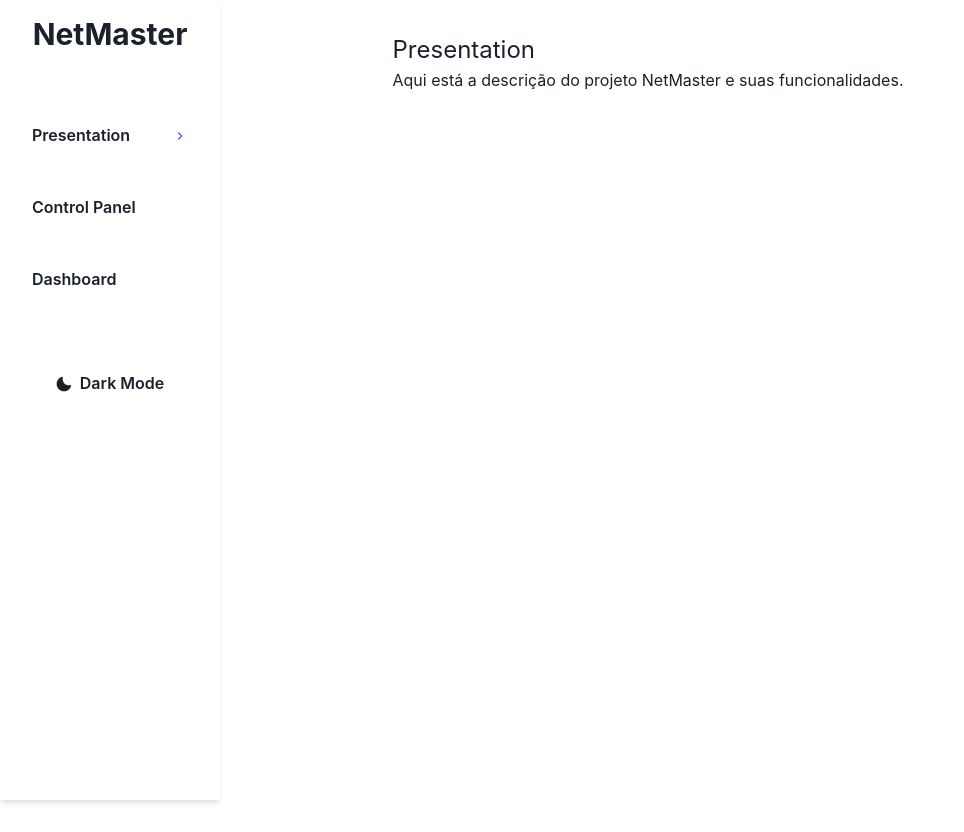
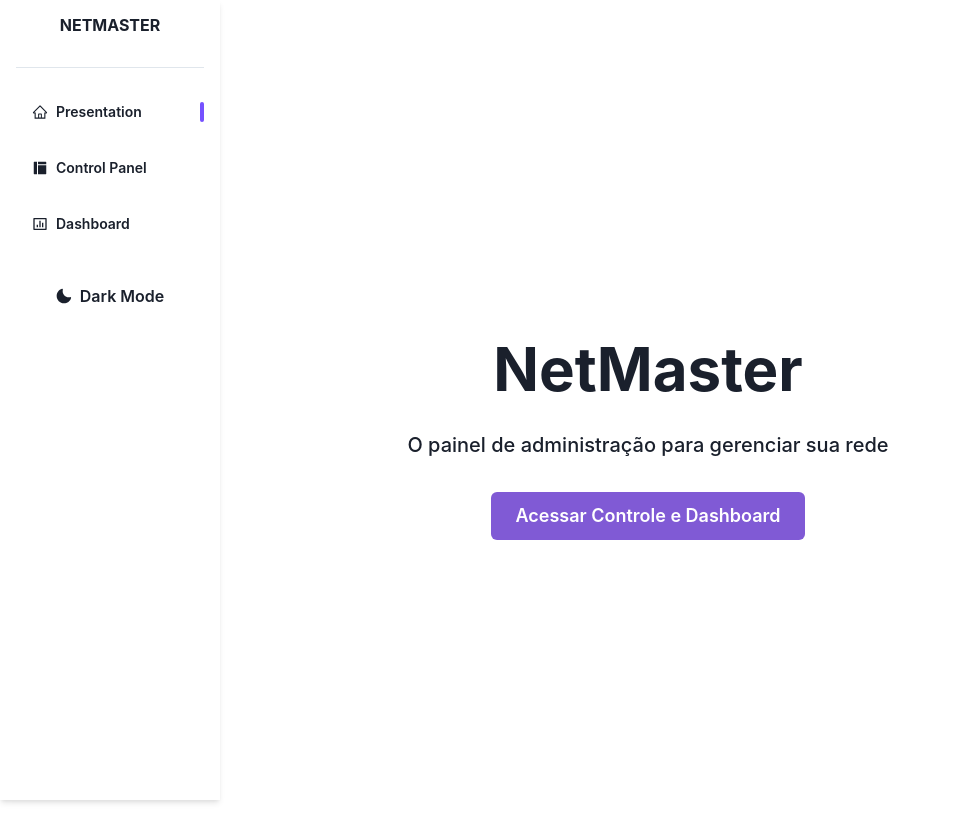
Before and after one commit to Higor-Matos/NetMasterFrontEnd, a React (Vite) app: page / in a window 1280 px wide. Shown: the whole page, without its empty margins (0-964 px from the left). Before the commit the page ends 800 px from the top, so only its background shows below. Built offline with nearby package versions, Linux system fonts and the light colour scheme; no server answers.

Commit message:
"código organizado"

```diff
--- a/package.json
+++ b/package.json
@@ -17,6 +17,7 @@
     "framer-motion": "^10.12.2",
     "react": "^18.2.0",
     "react-dom": "^18.2.0",
+    "react-icons": "^4.8.0",
     "websocket": "^1.0.34"
   },
   "devDependencies": {
--- a/src/App.tsx
+++ b/src/App.tsx
@@ -1,5 +1,11 @@
 import React, { useState, useEffect } from "react";
-import { Container, Box, Flex } from "@chakra-ui/react";
+import {
+  Container,
+  Box,
+  Flex,
+  useColorMode,
+  useColorModeValue,
+} from "@chakra-ui/react";
 import axios from "axios";
 import Sidebar from "./components/Sidebar";
 import Presentation from "./pages/Presentation";
@@ -10,6 +16,8 @@ const App = () => {
   const [ip, setIp] = useState("");
   const [computers, setComputers] = useState([]);
   const [currentPage, setCurrentPage] = useState("presentation");
+  const { colorMode } = useColorMode();
+  const sidebarBg = useColorModeValue("white", "#111C44");
 
   useEffect(() => {
     fetchComputers();
@@ -69,16 +77,24 @@ const App = () => {
     }
   };
 
+  const handlePageChange = (page) => setCurrentPage(page);
+
   return (
     <Container maxW="container.xl" centerContent>
       <Flex>
-      <Sidebar
+        <Sidebar
           currentPage={currentPage}
-          onPresentationClick={() => setCurrentPage("presentation")}
-          onControlPanelClick={() => setCurrentPage("control-panel")}
-          onDashboardClick={() => setCurrentPage("dashboard")}
+          onPresentationClick={() => handlePageChange("presentation")}
+          onControlPanelClick={() => handlePageChange("control-panel")}
+          onDashboardClick={() => handlePageChange("dashboard")}
         />
-        <Box mt="8" w="100%" minH="calc(100vh - 2rem)" pl={{ base: 0, md: 4 }}>
+        <Box
+          mt="8"
+          w="100%"
+          minHeight="calc(100vh - 2rem)"
+          pl={{ base: 0, md: 4 }}
+          bg={sidebarBg}
+        >
           {renderCurrentPage()}
         </Box>
       </Flex>
--- a/src/components/Sidebar.tsx
+++ b/src/components/Sidebar.tsx
@@ -7,9 +7,14 @@ import {
   Spacer,
   useColorMode,
   Icon,
+  Text,
+  Divider,
+  useMediaQuery,
+  Flex,
 } from "@chakra-ui/react";
 import { SunIcon, MoonIcon } from "@chakra-ui/icons";
-import { ChevronRightIcon } from "@chakra-ui/icons";
+import { RiBarChartBoxLine } from "react-icons/ri";
+import { AiOutlineHome, AiFillLayout } from "react-icons/ai";
 
 const Sidebar = ({
   onPresentationClick,
@@ -18,64 +23,76 @@ const Sidebar = ({
   currentPage,
 }) => {
   const { colorMode, toggleColorMode } = useColorMode();
+  const [isLargerThan768] = useMediaQuery("(min-width: 768px)");
 
   const renderIndicator = (page) =>
     currentPage === page ? (
-      <Icon
-        as={ChevronRightIcon}
-        color="#7551FF"
+      <Box
+        w="4px"
+        h="20px"
+        bg="#7551FF"
         ml={2}
-        boxSize={4}
-        verticalAlign="middle"
+        borderRadius="25px"
+        transform="rotate(0deg)"
       />
     ) : null;
+
+    const renderButton = (text, icon, onClick, page) => (
+        <Flex
+          alignItems="center"
+          justifyContent="space-between"
+          width="100%"
+          onClick={onClick}
+        >
+          <Button
+            leftIcon={<Icon as={icon} boxSize="16px" />}
+            variant="ghost"
+            fontSize="sm"
+            fontWeight="semibold"
+            textAlign="left"
+          >
+            {text}
+          </Button>
+          {renderIndicator(page)}
+        </Flex>
+      );
+
 
   return (
     <Box
       position="fixed"
       left="0"
       top="0"
-      width="220px"
+      width={isLargerThan768 ? "220px" : "100%"}
       height="100%"
-      bg={colorMode === "dark" ? "gray.800" : "white"}
+      bg={colorMode === "dark" ? "#111C44" : "white"}
       padding="4"
       boxShadow="md"
       zIndex="1"
     >
-      <VStack spacing="8" alignItems="center">
-        <Heading size="lg" mb="8">
-          NetMaster
+      <VStack spacing="4" alignItems="stretch">
+        <Heading size="lg" mb="2" textAlign="center" fontSize="md">
+          NETMASTER
         </Heading>
-        <Button
-          onClick={onPresentationClick}
-          variant="ghost"
-          width="100%"
-          textAlign="left"
-          justifyContent="space-between"
-        >
-          Presentation
-          {renderIndicator("presentation")}
-        </Button>
-        <Button
-          onClick={onControlPanelClick}
-          variant="ghost"
-          width="100%"
-          textAlign="left"
-          justifyContent="space-between"
-        >
-          Control Panel
-          {renderIndicator("control-panel")}
-        </Button>
-        <Button
-          onClick={onDashboardClick}
-          variant="ghost"
-          width="100%"
-          textAlign="left"
-          justifyContent="space-between"
-        >
-          Dashboard
-          {renderIndicator("dashboard")}
-        </Button>
+        <Divider borderColor="gray.300" my={2} />
+        {renderButton(
+          "Presentation",
+          AiOutlineHome,
+          onPresentationClick,
+          "presentation"
+        )}
+        {renderButton(
+          "Control Panel",
+          AiFillLayout,
+          onControlPanelClick,
+          "control-panel"
+        )}
+        {renderButton(
+          "Dashboard",
+          RiBarChartBoxLine,
+          onDashboardClick,
+          "dashboard"
+        )}
         <Spacer />
         <Button
           aria-label="Toggle Dark Mode"
--- a/src/index.css
+++ b/src/index.css
@@ -57,13 +57,38 @@ button:focus-visible {
 
 @media (prefers-color-scheme: light) {
   :root {
-    color: #213547;
-    background-color: #ffffff;
+    color: #000000;
+    background-color: #e5e5e5;
   }
   a:hover {
-    color: #747bff;
+    color: #5c5cff;
   }
   button {
-    background-color: #f9f9f9;
+    background-color: #c6d4ff;
+    color: #1a1a1a;
   }
 }
+
+@media (prefers-color-scheme: dark) {
+  :root {
+    color: #ffffff;
+    background-color: #0B1437;
+  }
+  a:hover {
+    color: #a0aaff;
+  }
+  button {
+    background-color: #0B1437;
+    color: #ffffff;
+  }
+}
+
+@media (prefers-color-scheme: dark) {
+  button:hover {
+    background-color: #2a3b6d;
+  }
+  button:focus,
+  button:focus-visible {
+    box-shadow: 0 0 0 2px #a0aaff, 0 0 0 4px #0B1437;
+  }
+}
--- a/src/pages/Presentation.tsx
+++ b/src/pages/Presentation.tsx
@@ -1,14 +1,27 @@
 import React from "react";
-import { Text } from "@chakra-ui/react";
+import { Box, Text, Button, Image } from "@chakra-ui/react";
 
 const Presentation: React.FC = () => {
   return (
-    <>
-      <Text fontSize="2xl">Presentation</Text>
-      <Text>
-        Aqui está a descrição do projeto NetMaster e suas funcionalidades.
+    <Box
+      height="100vh"
+      backgroundSize="cover"
+      display="flex"
+      alignItems="center"
+      justifyContent="center"
+      flexDirection="column"
+      textAlign="center"
+    >
+      <Text fontSize="6xl" fontWeight="bold" mb="4">
+        NetMaster
       </Text>
-    </>
+      <Text fontSize="xl" fontWeight="medium" mb="8">
+        O painel de administração para gerenciar sua rede
+      </Text>
+      <Button colorScheme="purple" size="lg" onClick={() => {}}>
+        Acessar Controle e Dashboard
+      </Button>
+    </Box>
   );
 };
 
```
Also changed, not shown: 1 other file (tests, documents, lock files or other folders).
